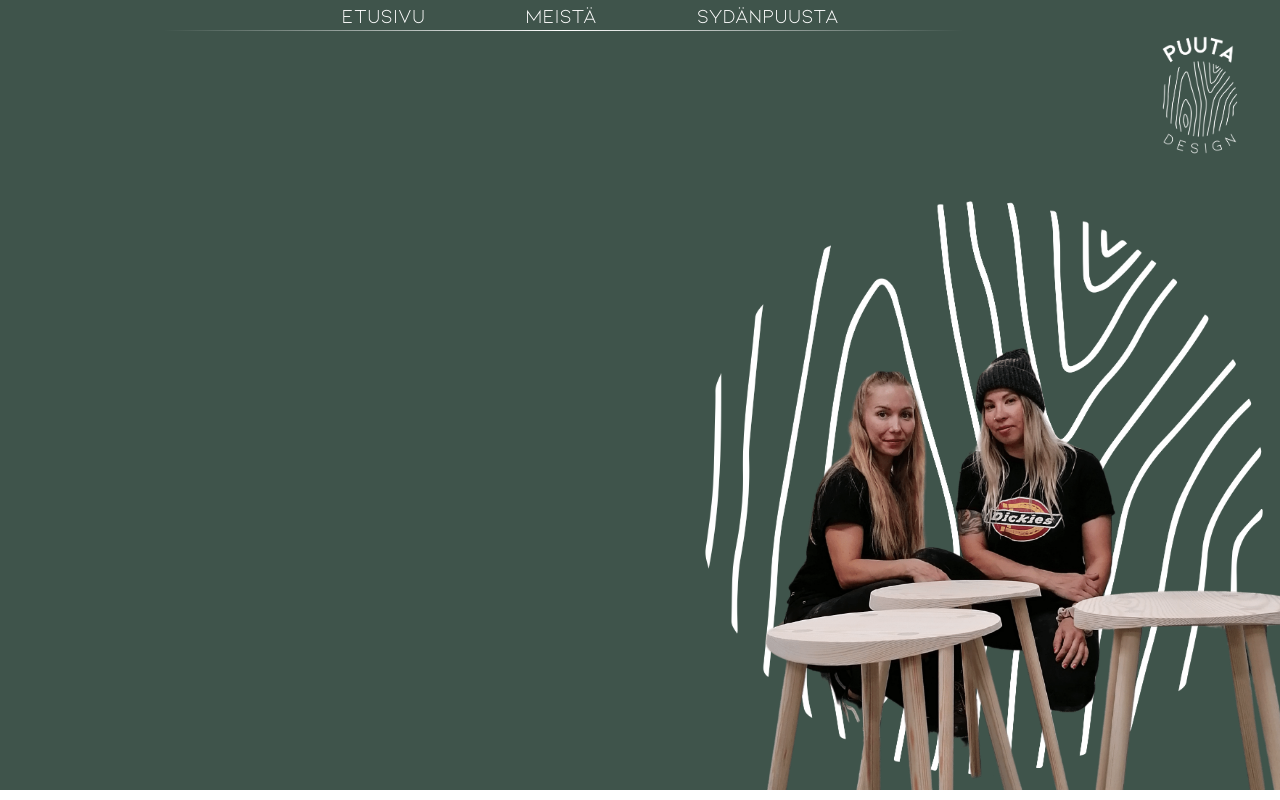
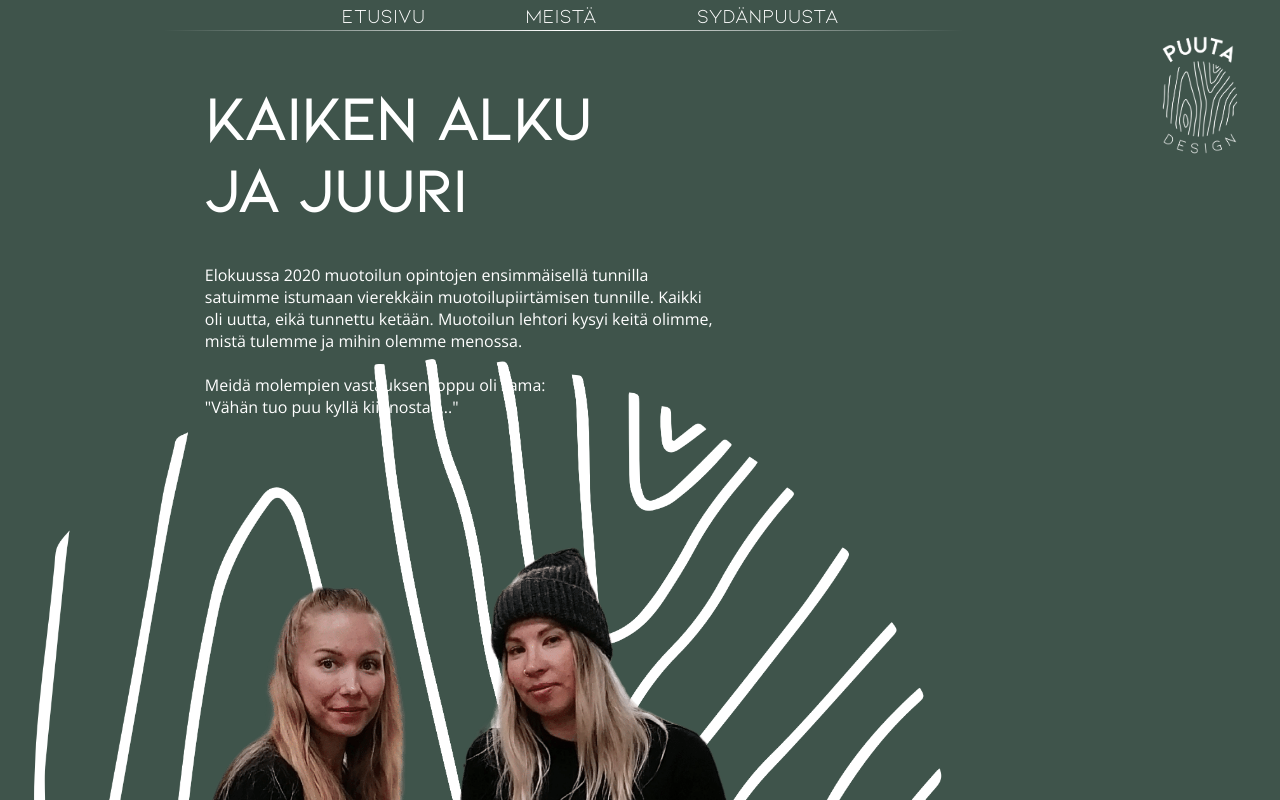
Before and after one commit to puuta/puuta.github.io, a React (Vite) app: page /about in a window 1280 px wide. Shown: the top 800 px of the page. Built offline with nearby package versions, Linux system fonts and the light colour scheme.

Commit message:
about image ok

```diff
--- a/src/app.scss
+++ b/src/app.scss
@@ -56,27 +56,51 @@ a {
     }
 }
 
+.aboutContainer {
+    width: 100%;
+    background-color: var(--secondary-color);
+    color: var(--light-font-color);
     .jannasanna {
-    width: 100%;
+        width: 80%;
         position: relative;
-    height: 600px;
+        height: 1150px;
         background-image: url('./assets/images/woodprint.png');
-    background-size: 600px 600px;
-    background-position: right center;
+        background-size: 1050px 1000px;
+        background-position: right 50px top 250px;
         overflow: hidden;
         background-color: var(--secondary-color);
         background-repeat: no-repeat;
+        margin-top: -100px;
+        // padding-bottom: 300px;
+
+
+
+        .textArea {
+            margin-left: 20%;
+            margin-top: -50px;
+            width: 50%;
+
+
+            h1 {
+                font-size: 60px;
+            }
+        }
+
     }
 
     .foreground-image {
+        padding-top: 1px;
+        // border-right: #DCE6DC 5px solid;
         position: absolute;
-    top: 0;
-    right: 0;
+        right: 0px;
+        top: 180px;
         // width: 100%;
-    height: 100%;
+        height: 1050px;
         object-fit: contain; /* This makes the image cover the available space, without stretching */
         z-index: 1; /* Ensures this image is on top */
     }
+}
+
 
 
 .header {
--- a/src/pages/AboutPage.jsx
+++ b/src/pages/AboutPage.jsx
@@ -3,10 +3,24 @@ import jannasanna from '../assets/images/jannasanna.png'
 
 const AboutPage = () => {
     return (
-        <div className="jannasanna">
-            <img src={jannasanna} alt="Foreground" className="foreground-image" />
+        <div className='aboutContainer'>
+            <div className="jannasanna">
+                <div className='image-container'>
+                    <img src={jannasanna} alt="Foreground" className="foreground-image" />
+                </div>
+                <div className='textArea'>
+                    <h1>
+                        Kaiken alku  <br /> ja juuri
+                    </h1>
+                    <p>
+                        Elokuussa 2020 muotoilun opintojen ensimmäisellä tunnilla satuimme istumaan vierekkäin muotoilupiirtämisen
+                        tunnille. Kaikki oli uutta, eikä tunnettu ketään. Muotoilun lehtori kysyi keitä olimme,
+                        mistä tulemme ja mihin olemme menossa. <br /><br />Meidä molempien vastauksen loppu oli sama:<br/> "Vähän tuo puu kyllä kiinnostaa..."
+                    </p>
+                </div>
+            </div>
         </div>
-      );
+    );
 }
 
 export default AboutPage;
```
Lines whose indentation alone changed are shown as unchanged.
